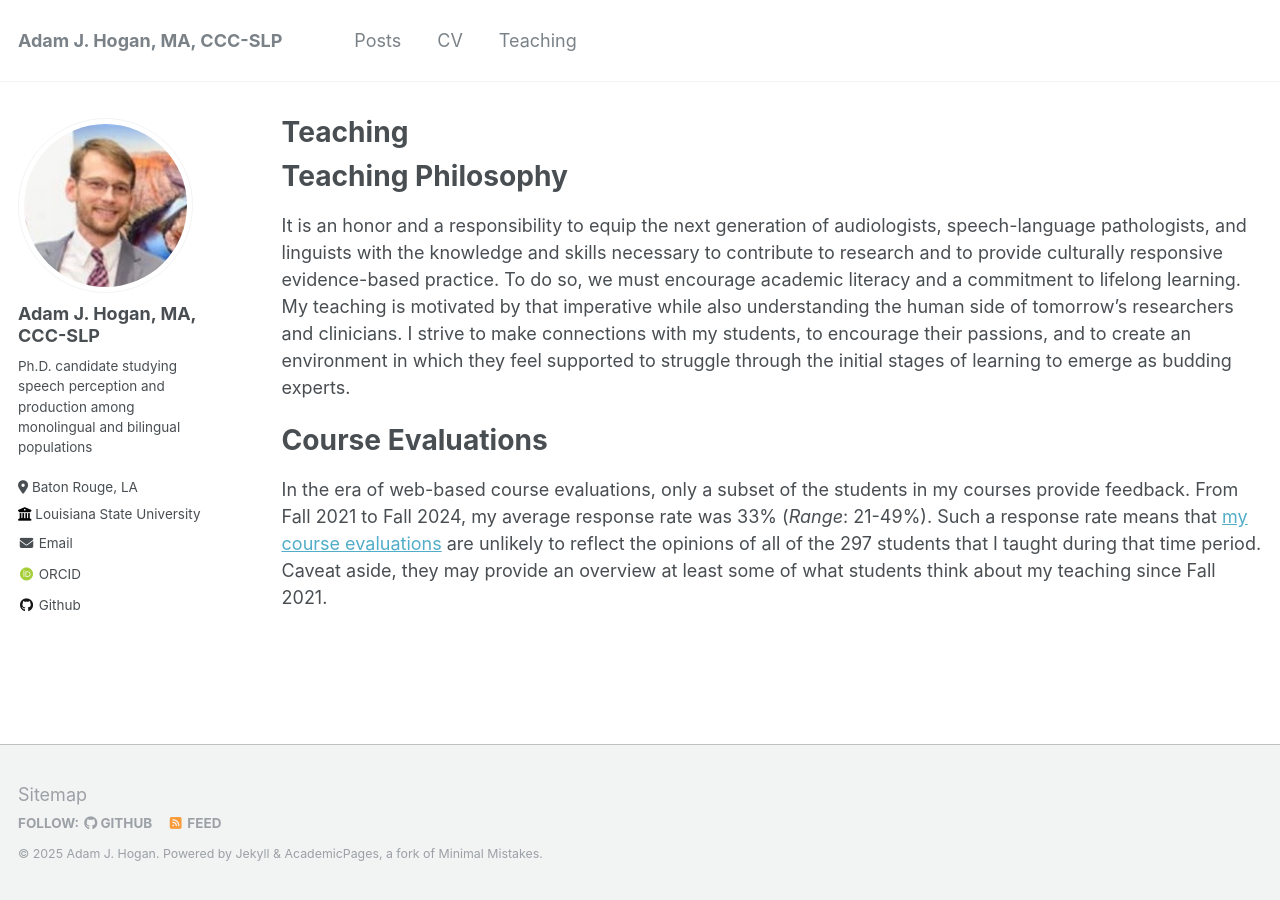
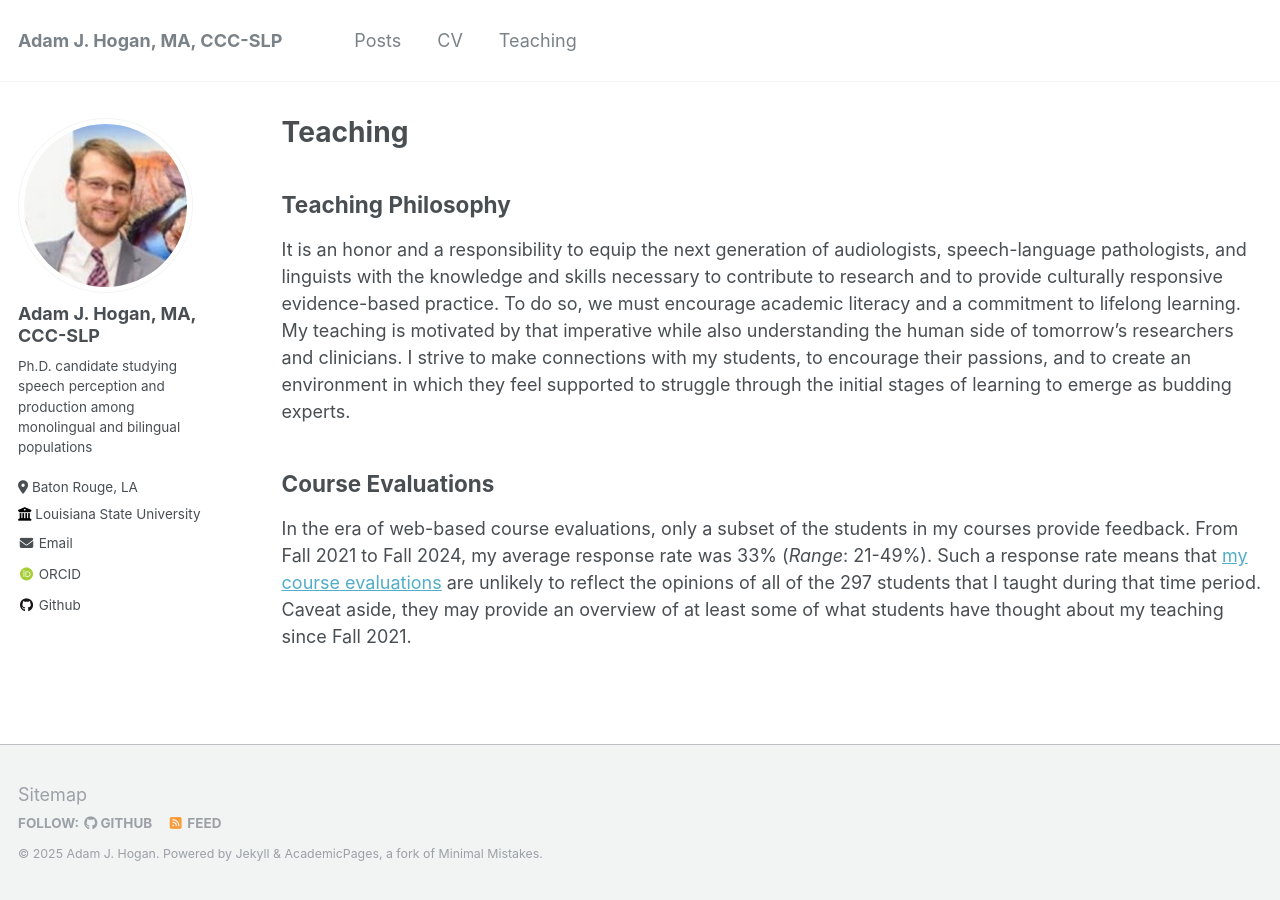
Before and after one commit to adamjhogan/adamjhogan.github.io, a Jekyll site: the page built from _pages/teaching.md, in a window 1280 px wide. Built offline with Jekyll 4.4.1, drawn with Linux system fonts in a browser that asks for light colours; some web fonts are replaced.

Commit message:
Change to H2

```diff
--- a/_pages/teaching.md
+++ b/_pages/teaching.md
@@ -6,8 +6,8 @@ author_profile: true
 redirect_from:
   - /evals
 ---
-# Teaching Philosophy
+## Teaching Philosophy
 It is an honor and a responsibility to equip the next generation of audiologists, speech-language pathologists, and linguists with the knowledge and skills necessary to contribute to research and to provide culturally responsive evidence-based practice. To do so, we must encourage academic literacy and a commitment to lifelong learning. My teaching is motivated by that imperative while also understanding the human side of tomorrow's researchers and clinicians. I strive to make connections with my students, to encourage their passions, and to create an environment in which they feel supported to struggle through the initial stages of learning to emerge as budding experts.
 
-# Course Evaluations
-In the era of web-based course evaluations, only a subset of the students in my courses provide feedback. From Fall 2021 to Fall 2024, my average response rate was 33% (*Range*: 21-49%). Such a response rate means that [my course evaluations](/assets/Hogan_Teaching_Evaluations.pdf) are unlikely to reflect the opinions of all of the 297 students that I taught during that time period. Caveat aside, they may provide an overview at least some of what students think about my teaching since Fall 2021.
+## Course Evaluations
+In the era of web-based course evaluations, only a subset of the students in my courses provide feedback. From Fall 2021 to Fall 2024, my average response rate was 33% (*Range*: 21-49%). Such a response rate means that [my course evaluations](/assets/Hogan_Teaching_Evaluations.pdf) are unlikely to reflect the opinions of all of the 297 students that I taught during that time period. Caveat aside, they may provide an overview of at least some of what students have thought about my teaching since Fall 2021.
```
